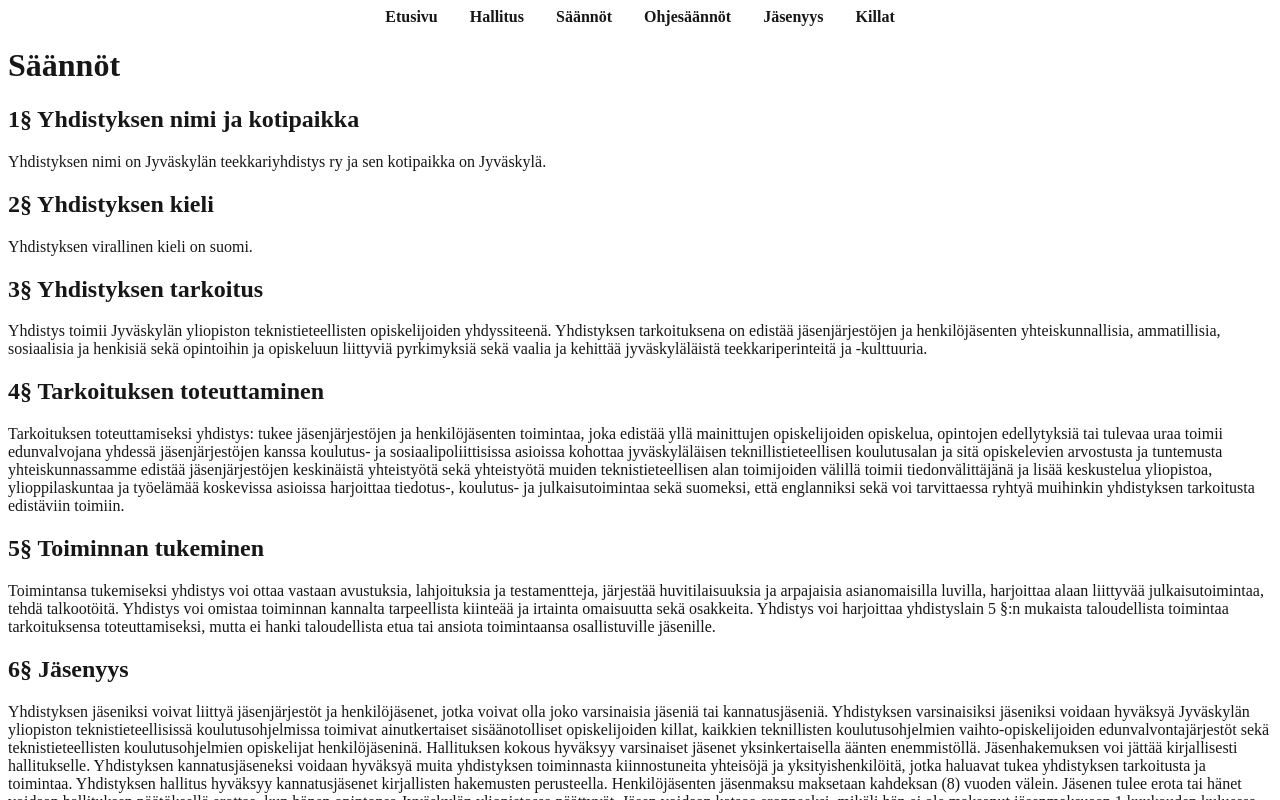
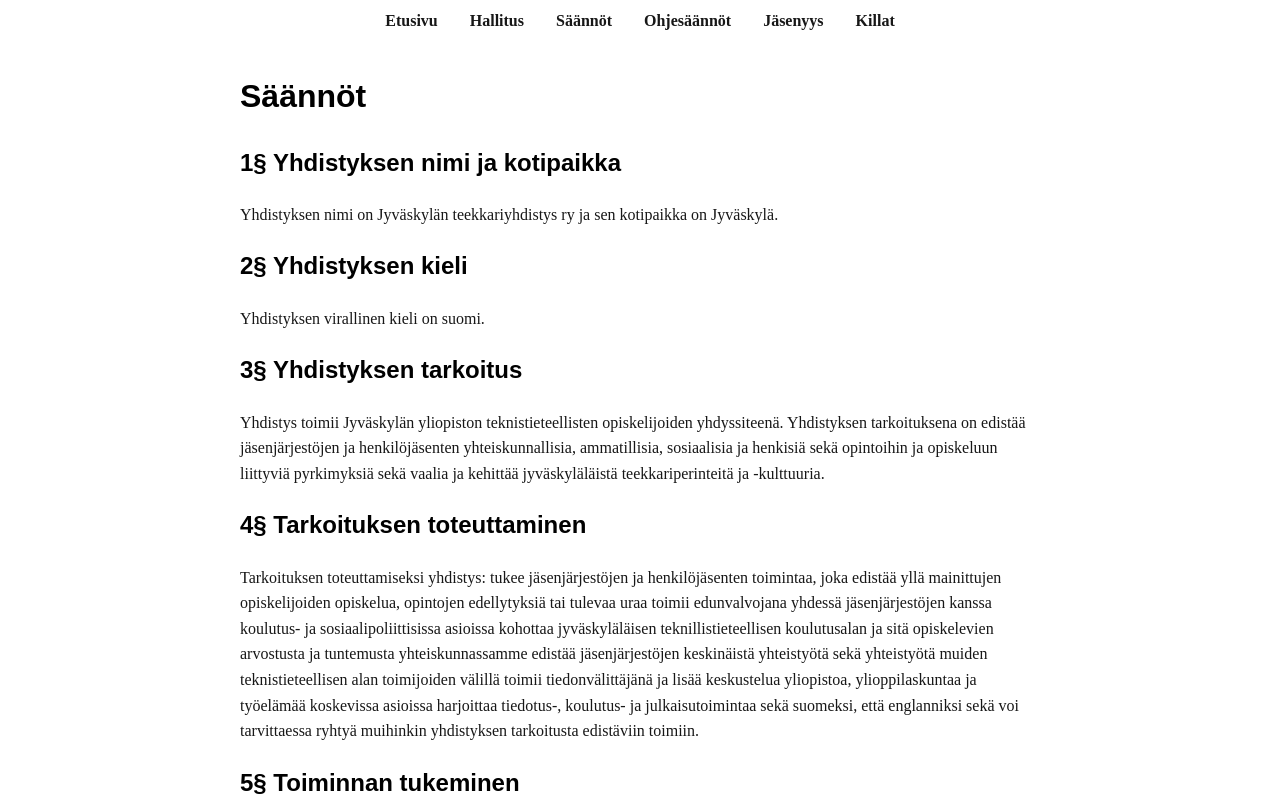
Before and after one commit to Jrvi/jyty-web, a Next.js app: page /saannot in a window 1280 px wide. Shown: the top 800 px of the page. Built offline with nearby package versions, Linux system fonts and the light colour scheme.

Commit message:
chore: added basic styling

```diff
--- a/app/globals.css
+++ b/app/globals.css
@@ -1,6 +1,12 @@
 :root {
     --background: #ffffff;
     --foreground: #171717;
+    --primary-color: #000; /* tähän meidän pääväri */
+    --secondary-color: #fff; /* tähän meidän toinen väri */
+    --font-family: 'Arial', 'sans-serif';
+    --heading-font-size: 2em;
+    --paragraph-font-size: 1em;
+    --line-height: 1.6;
 }
 
 /*  @media (prefers-color-scheme: dark) {
@@ -13,6 +19,31 @@
 body {
     color: var(--foreground);
     background: var(--background);
+    font-family: var(--primary-color);
+    line-height: var(--line-height);
+}
+
+h1, h2, h3, h4, h5, h6 {
+    color: var(--primary-color);
+    font-family: var(--font-family);
+}
+
+h1 {
+    font-size: var(--heading-font-size);
+}
+
+h2 {
+    font-size: 1.5em;
+}
+
+p {
+    font-size: var(--paragraph-font-size);
+}
+
+.container {
+    max-width: 800px;
+    margin: 0 auto;
+    padding: 1em;
 }
 
 nav {
--- a/app/hallitus/2025/page.js
+++ b/app/hallitus/2025/page.js
@@ -1,6 +1,6 @@
 export default function HallitusPage() {
   return (
-    <div>
+    <div className="container">
       <h1>Hallitus 2025</h1>
 
       <h3>Puheenjohtaja</h3>
--- a/app/hallitus/page.js
+++ b/app/hallitus/page.js
@@ -4,7 +4,7 @@
 
 export default function HallitusList() {
     return (
-      <div>
+      <div className='container'>
         <h1>Hallitus</h1>
         <p>Istuva hallitus</p>
 
--- a/app/jasenyys/page.js
+++ b/app/jasenyys/page.js
@@ -24,7 +24,7 @@
     }
 
     return (
-        <div>
+        <div className='container'>
             <h1>Jäsenyys</h1>
             <h2>Jäsenjärjestöt</h2>
             <p>
--- a/app/killat/algo/page.js
+++ b/app/killat/algo/page.js
@@ -1,6 +1,6 @@
 export default function Page() {
     return (
-        <div>
+        <div className='container'>
             <h1>Algo ry</h1>
             <p>Algo ry on Jyväskylän ensimmäinen teekkarikilta, joka perustettiin vuonna 2022.</p>
             <p>Algo ry jäsenistöön kuuluu tieto- ja ohjelmistotekniikan sekä teknologiajohtamisen opiskelijoita.</p>
--- a/app/killat/page.js
+++ b/app/killat/page.js
@@ -3,7 +3,7 @@
 
 export default function KiltaList() {
     return (
-      <div>
+      <div className='container'>
         <h1>Jäsenkillat</h1>
 
         <Link href='/killat/algo'>Algo ry</Link>
--- a/app/saannot/page.js
+++ b/app/saannot/page.js
@@ -2,7 +2,7 @@
 
 export default function Page() {
   return (
-    <div>
+    <div className='container'>
       <h1>Säännöt</h1>
 
 
```
Also changed, not shown: app/ohjesaannot/page.js (+7 -1 lines), app/page.js (+7 -2 lines).
